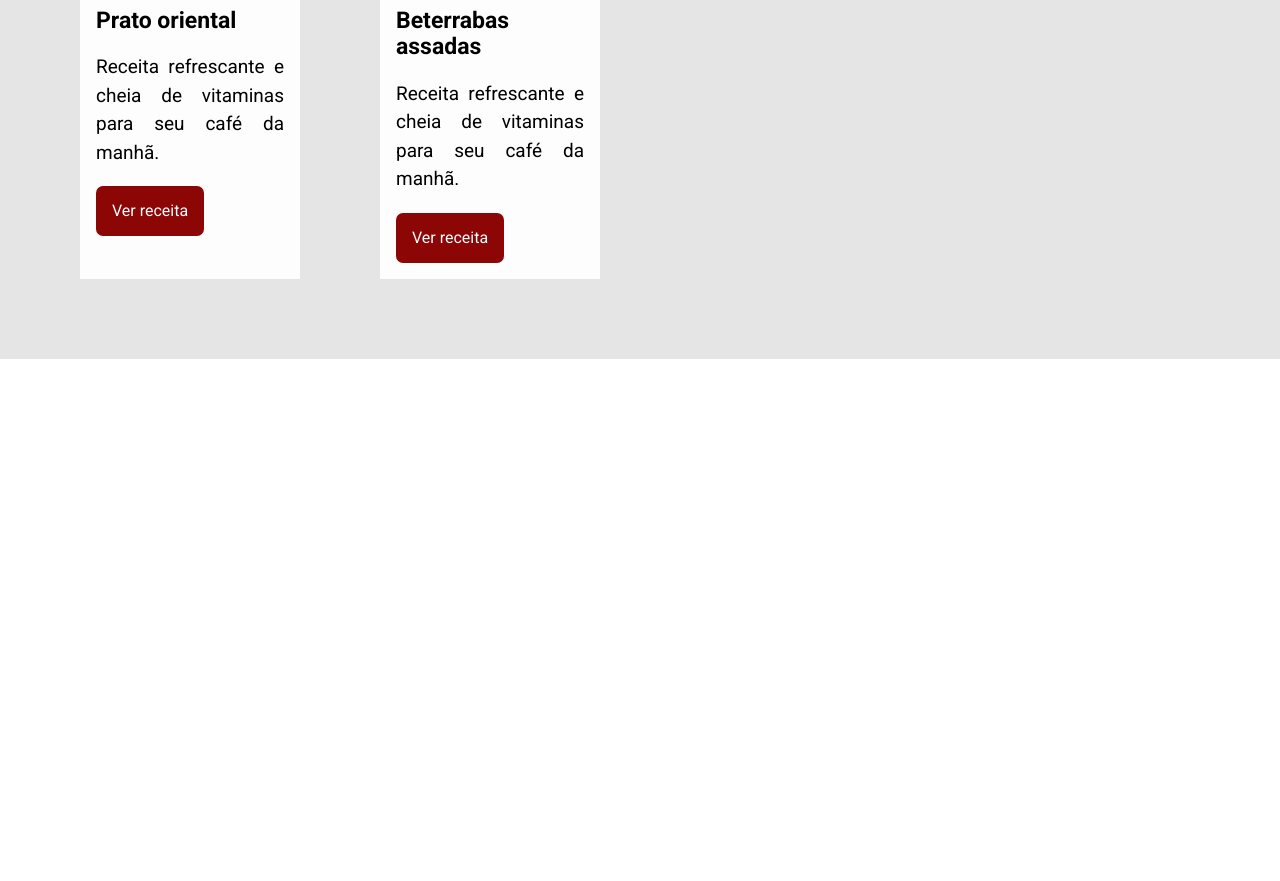
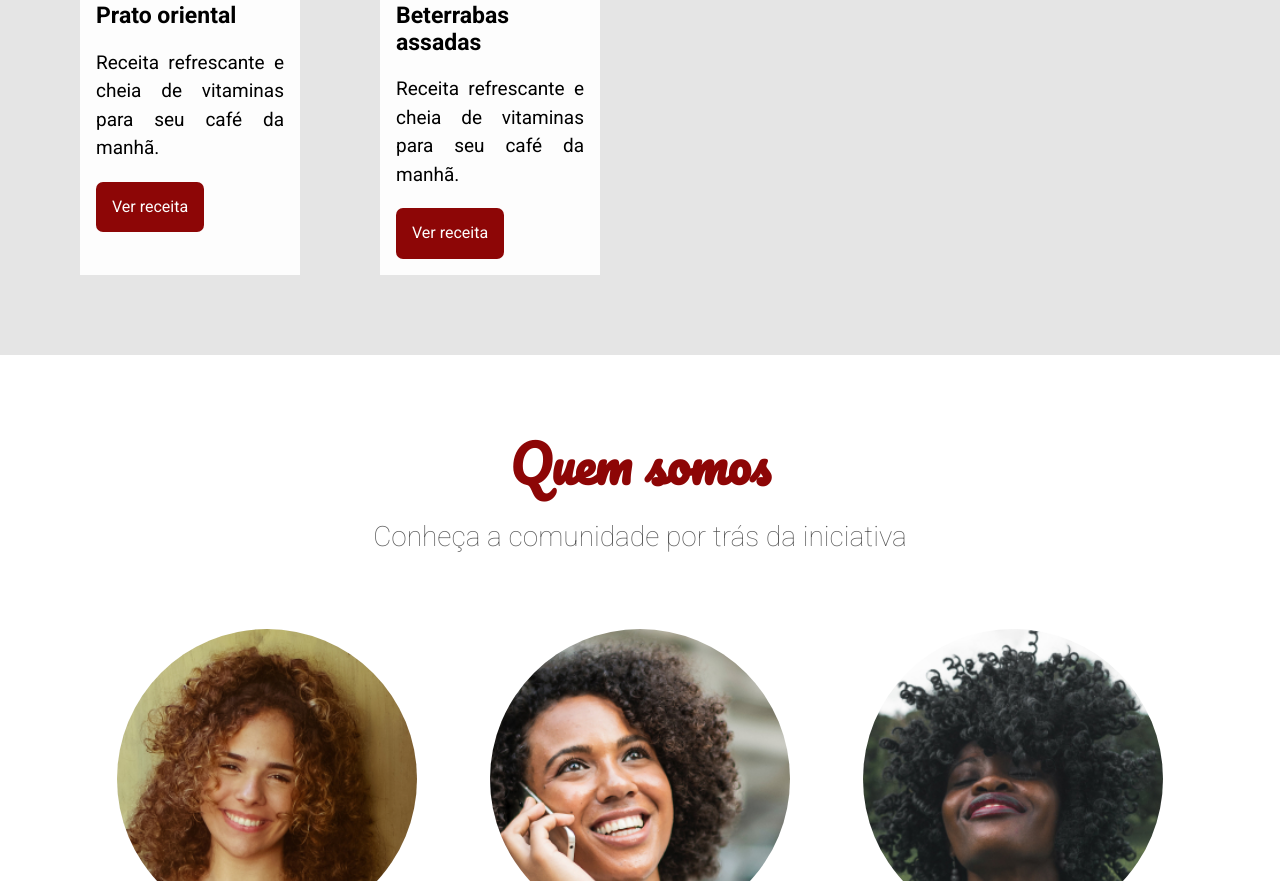
Before and after one commit to eduarda-rocha/Alura-Arquitetura-CSS, a plain HTML site: page index.html in a window 1280 px wide. Shown: the part 1919-2800 px from the top of the page. Before the commit the page ends 2278 px from the top, so only its background shows below. Drawn offline with Linux system fonts and the light colour scheme.

Commit message:
Atualização

```diff
--- a/assets/css/banner/banner-imagem.css
+++ b/assets/css/banner/banner-imagem.css
@@ -1,4 +1,6 @@
 .banner__imagem{
+    background: url(../../img/banner.jpg) no-repeat center / cover ;
+
     width: 100%;
     height: calc(100vh - 72px);
 }
--- /dev/null
+++ b/assets/css/pessoas/pessoa-funcao.css
@@ -0,0 +1,6 @@
+.pessoa__funcao{
+    text-transform: lowercase;
+    font-size: 1.25rem;
+
+    color: #595959;
+}
--- /dev/null
+++ b/assets/css/pessoas/pessoa-imagem.css
@@ -0,0 +1,24 @@
+.pessoa__imagem{
+    background-repeat: no-repeat;
+    background-size: cover;
+    background-position: center;
+
+    border-radius: 100%;
+
+    margin: 0 auto;
+
+    height: 300px;
+    width: 300px;
+}
+
+.pessoa__imagem--roberta{
+    background-image: url(../../img/pessoas/roberta.jpg);
+}
+
+.pessoa__imagem--marcela{
+    background-image: url(../../img/pessoas/marcela.jpg);
+}
+
+.pessoa__imagem--andreia{
+    background-image: url(../../img/pessoas/andreia.jpg);
+}
--- /dev/null
+++ b/assets/css/pessoas/pessoa-nome.css
@@ -0,0 +1,7 @@
+.pessoa__nome{
+    padding: 1rem;
+
+    font-family: Pacifico, cursive;
+    color: #8D0606;
+    font-size: 2rem;
+}
--- /dev/null
+++ b/assets/css/pessoas/pessoa.css
@@ -0,0 +1,4 @@
+.pessoa{
+    display: flex;
+    flex-direction: column;
+}
--- /dev/null
+++ b/assets/css/pessoas/pessoas.css
@@ -0,0 +1,6 @@
+.pessoas{
+    display: flex;
+    justify-content: space-around;
+
+    padding-top: 3rem;
+}
--- /dev/null
+++ b/assets/css/quemSomos.css/quemSomos-descricao.css
@@ -0,0 +1,5 @@
+.quem-somos__descricao{
+    font-weight: 100;
+    font-size: 1.75rem;
+    color: #595959;
+}
--- /dev/null
+++ b/assets/css/quemSomos.css/quemSomos-titulo.css
@@ -0,0 +1,7 @@
+.quem-somos__titulo{
+    color: #8D0606;
+    font-size: 3.175rem;
+    font-family: Pacifico, cursive;
+
+    margin-bottom: 1.5rem;
+}
--- /dev/null
+++ b/assets/css/quemSomos.css/quemSomos.css
@@ -0,0 +1,4 @@
+.quem-somos{
+    text-align: center;
+    padding: 5rem;
+}
--- a/index.html
+++ b/index.html
@@ -1,5 +1,6 @@
 <!DOCTYPE html>
 <html lang="pt-BR">
+
     <head>
         <link href="https://fonts.googleapis.com/css?family=Pacifico|Roboto:100,300,400,500,700,900" rel="stylesheet" />
         <meta charset="UTF-8" />
@@ -25,8 +26,18 @@
         <link rel="stylesheet" href="./assets/css/receitas/receita-descricao.css">
         <link rel="stylesheet" href="./assets/css/receitas/receita-conteudo.css">
         <link rel="stylesheet" href="./assets/css/receitas/receita-botao.css">
+        <link rel="stylesheet" href="./assets/css/quemSomos.css/quemSomos.css">
+        <link rel="stylesheet" href="./assets/css/quemSomos.css/quemSomos-titulo.css">
+        <link rel="stylesheet" href="./assets/css/quemSomos.css/quemSomos-descricao.css">
+        <link rel="stylesheet" href="./assets/css/pessoas/pessoas.css">
+        <link rel="stylesheet" href="./assets/css/pessoas/pessoa.css">
+        <link rel="stylesheet" href="./assets/css/pessoas/pessoa-nome.css">
+        <link rel="stylesheet" href="./assets/css/pessoas/pessoa-imagem.css">
+        <link rel="stylesheet" href="./assets/css/pessoas/pessoa-funcao.css">
     </head>
+
     <body>
+
         <header class="cabecalho">
             <img src="./assets/img/logo.jpg" alt="Logo da Fruta & Fruto" class="cabecalho-logo">
             <nav class="menu">
@@ -40,7 +51,7 @@
         </header>
 
         <section class="banner">
-            <img src="./assets/img/banner.jpg" alt="" class="banner__imagem">
+            <div class="banner__imagem"> </div>
             <h2 class="banner__titulo">Reaproveite melhor os alimentos!</h2>
         </section>
 
@@ -108,5 +119,31 @@
 
         </section>
 
+        <section class="quem-somos">
+            <h3 class="quem-somos__titulo">Quem somos</h3>
+            <p class="quem-somos__descricao">Conheça a comunidade por trás da iniciativa</p>
+
+            <div class="pessoas">
+                <div class="pessoa">
+                    <div class="pessoa__imagem pessoa__imagem--roberta"></div>
+                    <span class="pessoa__nome">Roberta</span>
+                    <span class="pessoa__funcao">Conteúdo</span>
+                </div>
+
+                <div class="pessoa">
+                    <div class="pessoa__imagem pessoa__imagem--marcela"></div>
+                    <span class="pessoa__nome">Marcela</span>
+                    <span class="pessoa__funcao">Chef de cozinha</span>
+                </div>
+
+                <div class="pessoa">
+                    <div class="pessoa__imagem pessoa__imagem--andreia"></div>
+                    <span class="pessoa__nome">Andréia</span>
+                    <span class="pessoa__funcao">Pequena Produtora</span>
+                </div>
+            </div>
+
+        </section>
+
     </body>
 </html>
```
Also changed, not shown: 1 other file.
